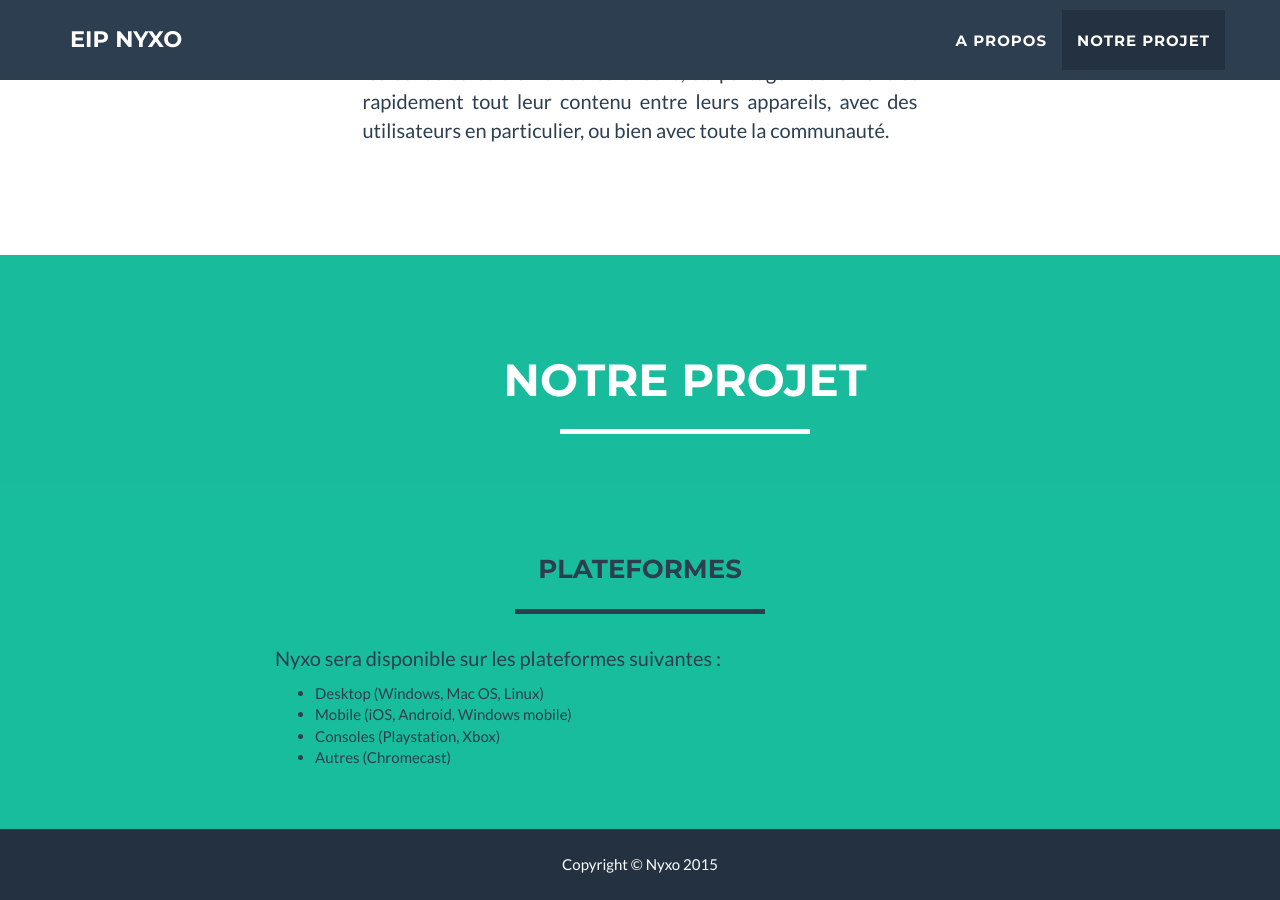
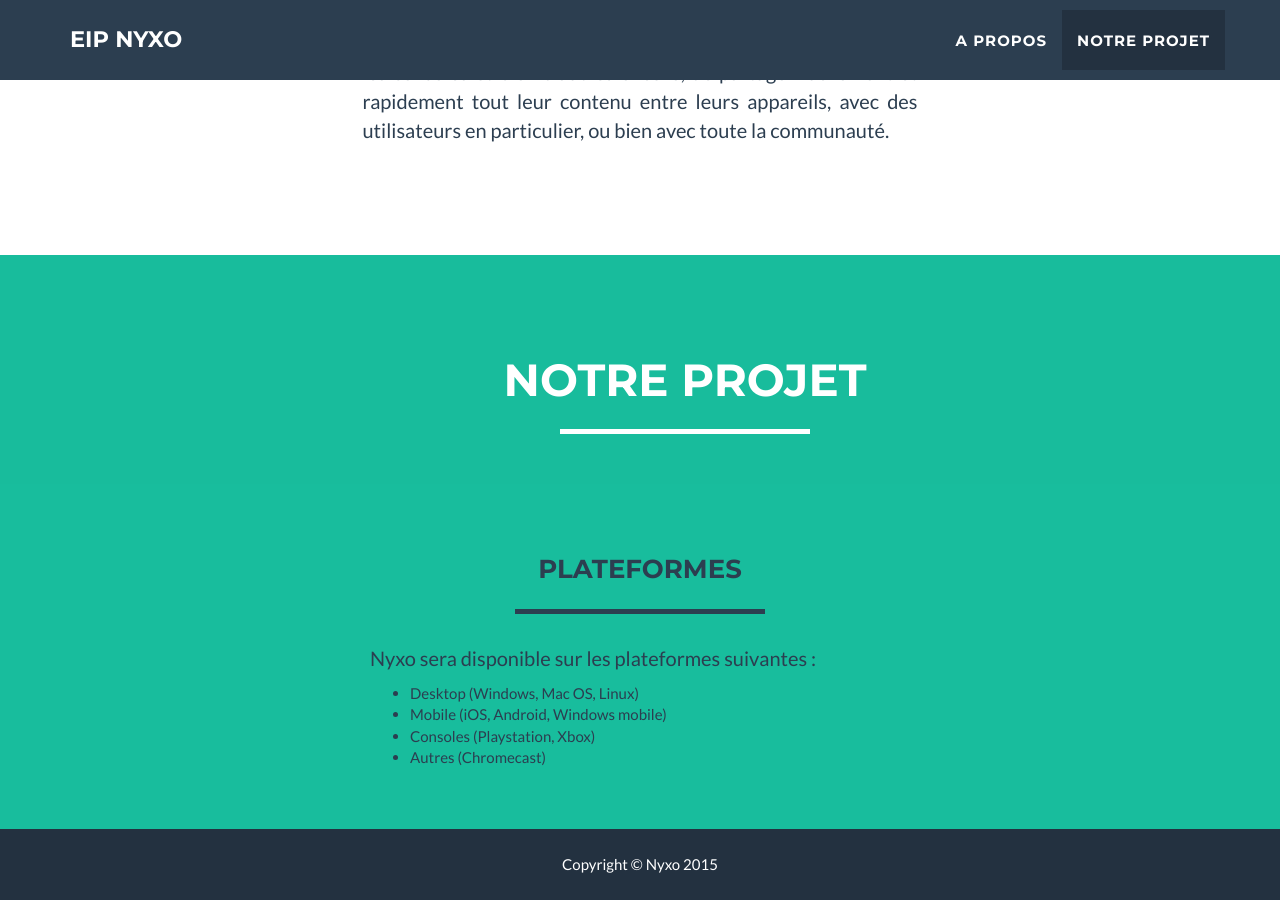
Before and after one commit to eipnyxo/eipnyxo.github.io, a Jekyll site: the page built from index.html, in a window 1280 px wide and 900 px high, scrolled down 946 px. Built offline with Jekyll 4.4.1, drawn with Linux system fonts in a browser that asks for light colours.

Commit message:
"update"

```diff
--- a/_includes/portfolio_grid.html
+++ b/_includes/portfolio_grid.html
@@ -13,7 +13,7 @@
 {% for post in site.posts %}
 <section class="row {% cycle 'odd', 'even' %} post-article">
   <div class="container">
-    <div class="col-lg-8 col-lg-offset-2">
+    <div class="col-lg-6 col-lg-offset-3">
       <h3 style="text-align: center;">{{ post.title }}</h3>
       <hr class="star-primary">
       <p style="text-align: justify;">
```
Also changed, not shown: 1 other file.
